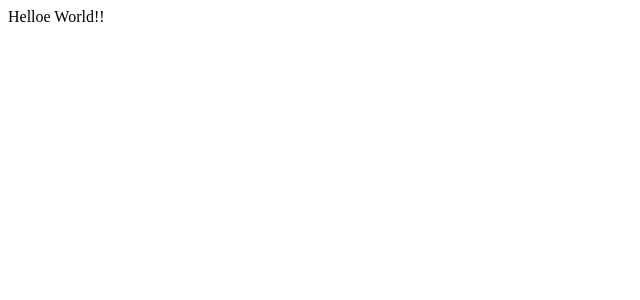
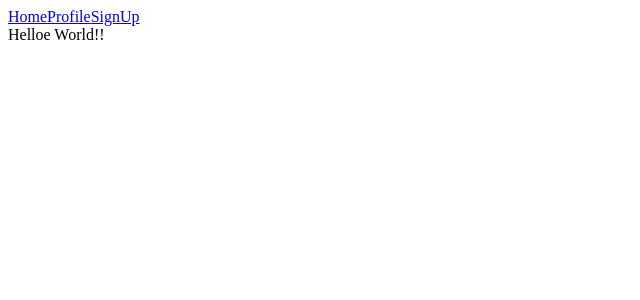
Before and after one commit to Leo-Xee/react-nodeBird, a Next.js app in the folder frontend/: page / in a window 1280 px wide. Shown: the top 300 px of the page, without its empty margins (0-640 px from the left). Built offline with nearby package versions, Linux system fonts and the light colour scheme.

Commit message:
chore: Babel 설정

```diff
--- a/frontend/components/AppLayout.jsx
+++ b/frontend/components/AppLayout.jsx
@@ -6,7 +6,7 @@ function AppLayout({ children }) {
   return (
     <div>
       <div>
-        <Link href="/" passHref>
+        <Link href="/">
           <a>Home</a>
         </Link>
         <Link href="/profile">
--- a/frontend/package.json
+++ b/frontend/package.json
@@ -13,6 +13,8 @@
     "react-dom": "^17.0.2"
   },
   "devDependencies": {
+    "@babel/eslint-parser": "^7.16.5",
+    "@babel/eslint-plugin": "^7.16.5",
     "eslint": "^8.4.1",
     "eslint-config-airbnb": "^19.0.2",
     "eslint-config-prettier": "^8.3.0",
--- a/frontend/pages/index.jsx
+++ b/frontend/pages/index.jsx
@@ -1,7 +1,12 @@
-import React from 'react';
+import React from "react";
+import AppLayout from "../components/AppLayout";
 
 function index() {
-  return <div>Helloe World!!</div>;
+  return (
+    <AppLayout>
+      <div>Helloe World!!</div>
+    </AppLayout>
+  );
 }
 
 export default index;
```
Also changed, not shown: frontend/.eslintrc.json, 1 other file (tests, documents, lock files or other folders).
